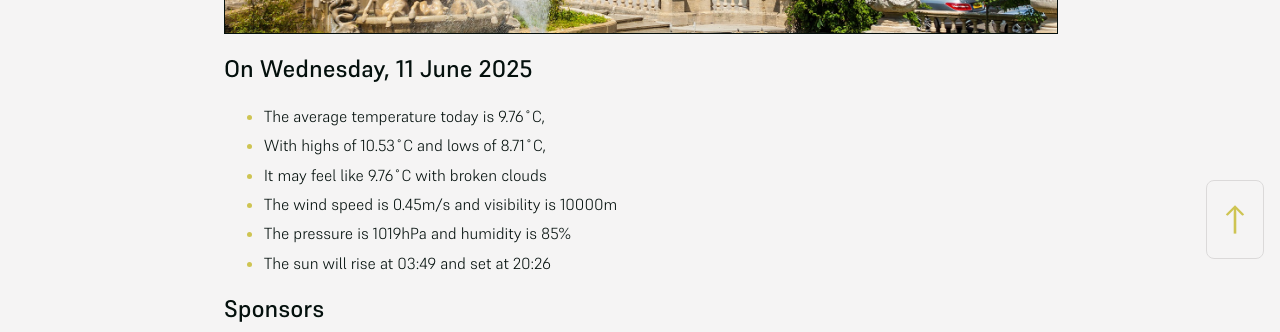
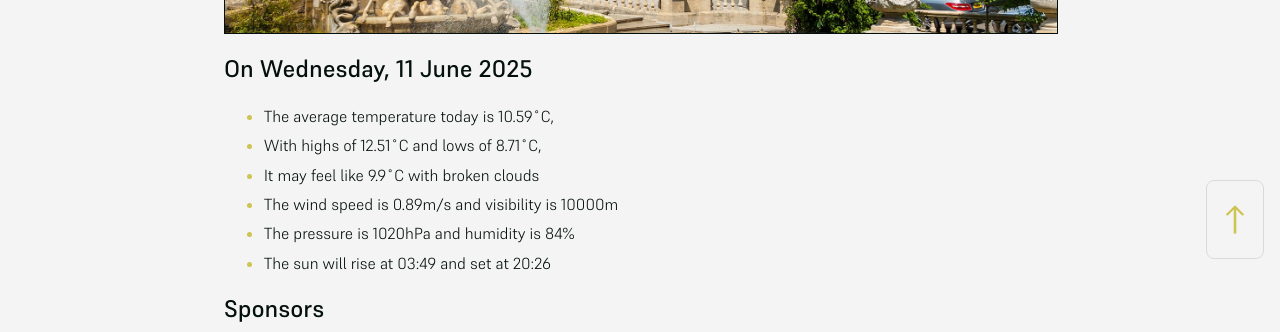
Before and after one commit to mat-0/cheltenham-open-data, a Jekyll site: the page built from index.md, in a window 1280 px wide. Shown: the part 625-957 px from the top of the page. Built offline with Jekyll 4.4.1, drawn with Linux system fonts in a browser that asks for light colours.

Commit message:
Updated 2025-06-11 04:59:46

```diff
--- a/index.md
+++ b/index.md
@@ -10,11 +10,11 @@ seo: Menu
 <!-- weather_marker starts -->
 ## On Wednesday, 11 June 2025
 
-- The average temperature today is 9.76˚C,
-- With highs of 10.53˚C and lows of 8.71˚C,
-- It may feel like 9.76˚C with broken clouds
-- The wind speed is 0.45m/s and visibility is 10000m
-- The pressure is 1019hPa and humidity is 85%
+- The average temperature today is 10.59˚C,
+- With highs of 12.51˚C and lows of 8.71˚C,
+- It may feel like 9.9˚C with broken clouds
+- The wind speed is 0.89m/s and visibility is 10000m
+- The pressure is 1020hPa and humidity is 84%
 - The sun will rise at 03:49 and set at 20:26
 
 <!-- weather_marker ends -->
```
Also changed, not shown: _data/flood.json (+5 -69 lines), _pages/news.md (+7 -7 lines).
